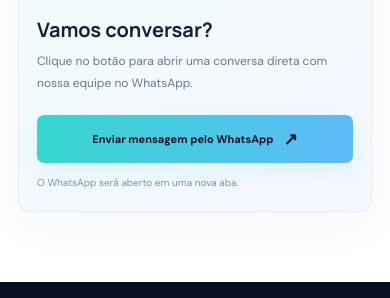
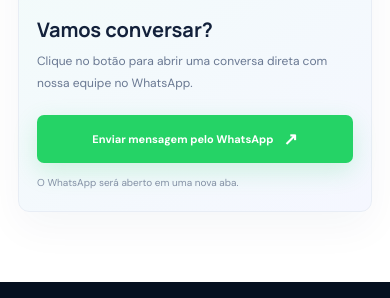
Before and after one commit to mpcsolutionstec/site-mpc-solutions, a plain HTML site: page index.html in a window 390 px wide. Shown: the part 6309-6607 px from the top of the page. Drawn offline with Linux system fonts and the light colour scheme.

Commit message:
Aplica verde do WhatsApp ao botão de contato

```diff
--- a/contact-whatsapp.css
+++ b/contact-whatsapp.css
@@ -1 +1 @@
-.contact-whatsapp-card{display:flex;flex-direction:column;align-items:flex-start;padding:30px;border:1px solid var(--line);border-radius:11px;background:linear-gradient(145deg,#f2fbfa,#f5f7ff);box-shadow:0 15px 42px #1f38540b}.contact-whatsapp-icon{width:46px;height:46px;display:grid;place-items:center;border-radius:12px;background:#e0f8f2;color:#189b6b;font-size:22px}.contact-whatsapp-card h3{margin:19px 0 8px;font:700 20px var(--display);color:var(--ink)}.contact-whatsapp-card p{max-width:420px;margin:0 0 20px;color:var(--muted);font-size:12px;line-height:1.8}.contact-whatsapp-card .button{gap:10px}.contact-whatsapp-card small{margin-top:13px;color:#8390a5;font-size:10px}@media(max-width:720px){.contact-whatsapp-card{padding:22px 18px}.contact-whatsapp-card .button{width:100%;padding-inline:12px;font-size:11px}}
+.contact-whatsapp-card{display:flex;flex-direction:column;align-items:flex-start;padding:30px;border:1px solid var(--line);border-radius:11px;background:linear-gradient(145deg,#f2fbfa,#f5f7ff);box-shadow:0 15px 42px #1f38540b}.contact-whatsapp-icon{width:46px;height:46px;display:grid;place-items:center;border-radius:12px;background:#e0f8f2;color:#189b6b;font-size:22px}.contact-whatsapp-card h3{margin:19px 0 8px;font:700 20px var(--display);color:var(--ink)}.contact-whatsapp-card p{max-width:420px;margin:0 0 20px;color:var(--muted);font-size:12px;line-height:1.8}.contact-whatsapp-card .button{gap:10px}.contact-whatsapp-card small{margin-top:13px;color:#8390a5;font-size:10px}@media(max-width:720px){.contact-whatsapp-card{padding:22px 18px}.contact-whatsapp-card .button{width:100%;padding-inline:12px;font-size:11px}}.contact-whatsapp-card .button-primary{background:#25D366;color:#fff;box-shadow:0 8px 24px #25D36630}.contact-whatsapp-card .button-primary:hover{background:#1EBE5D}.contact-whatsapp-card .button-primary span{color:#fff}
```
